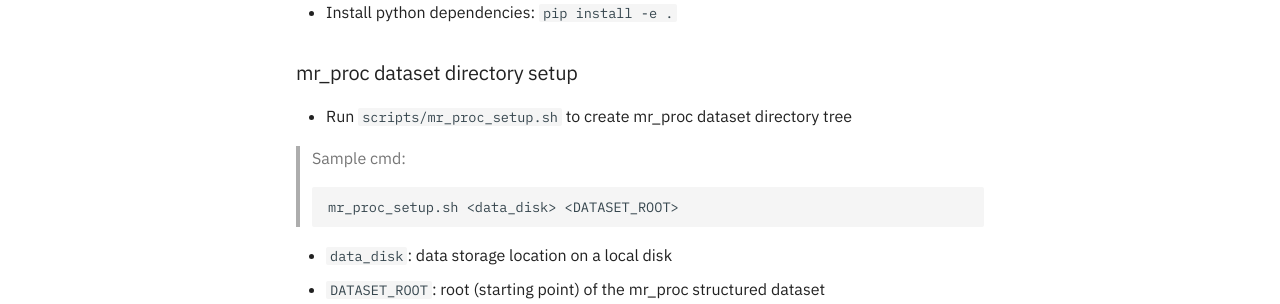
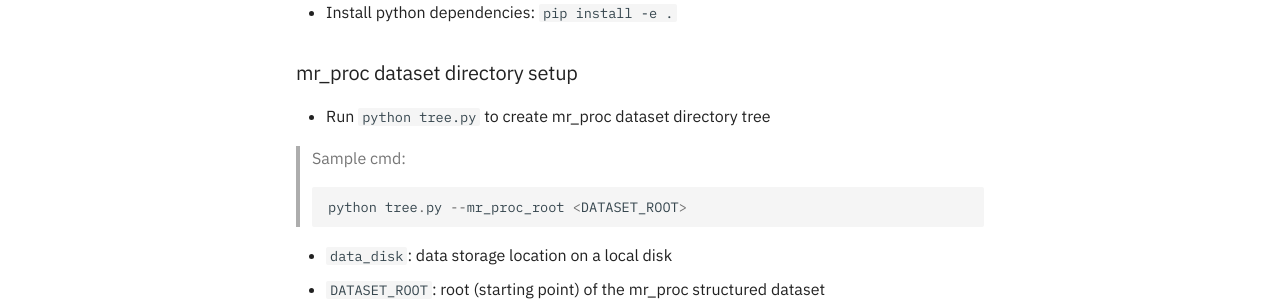
Before and after one commit to neurobagel/develop, an MkDocs documentation site: the page built from docs/docs/mr_proc/installation.md, in a window 1280 px wide and 1088 px high. Shown: the part 613-917 px from the top of the window. Built offline with MkDocs 1.6.1 and Material for MkDocs 9.7.7, drawn with Linux system fonts in a browser that asks for light colours; comment, search, counter and statistics services are not loaded.

Commit message:
Update installation.md

````diff
--- a/docs/docs/mr_proc/installation.md
+++ b/docs/docs/mr_proc/installation.md
@@ -15,11 +15,11 @@ mr_proc workflow comprises mr_proc codebase that operates on mr_proc dataset wit
    - Install python dependencies: `pip install -e .`
 
 ### mr_proc dataset directory setup
-   - Run `scripts/mr_proc_setup.sh` to create mr_proc dataset directory tree
+   - Run `python tree.py` to create mr_proc dataset directory tree
 
 > Sample cmd:
-```bash
-mr_proc_setup.sh <data_disk> <DATASET_ROOT>
+```python
+python tree.py --mr_proc_root <DATASET_ROOT>
 ```
 
 - `data_disk`: data storage location on a local disk
````
